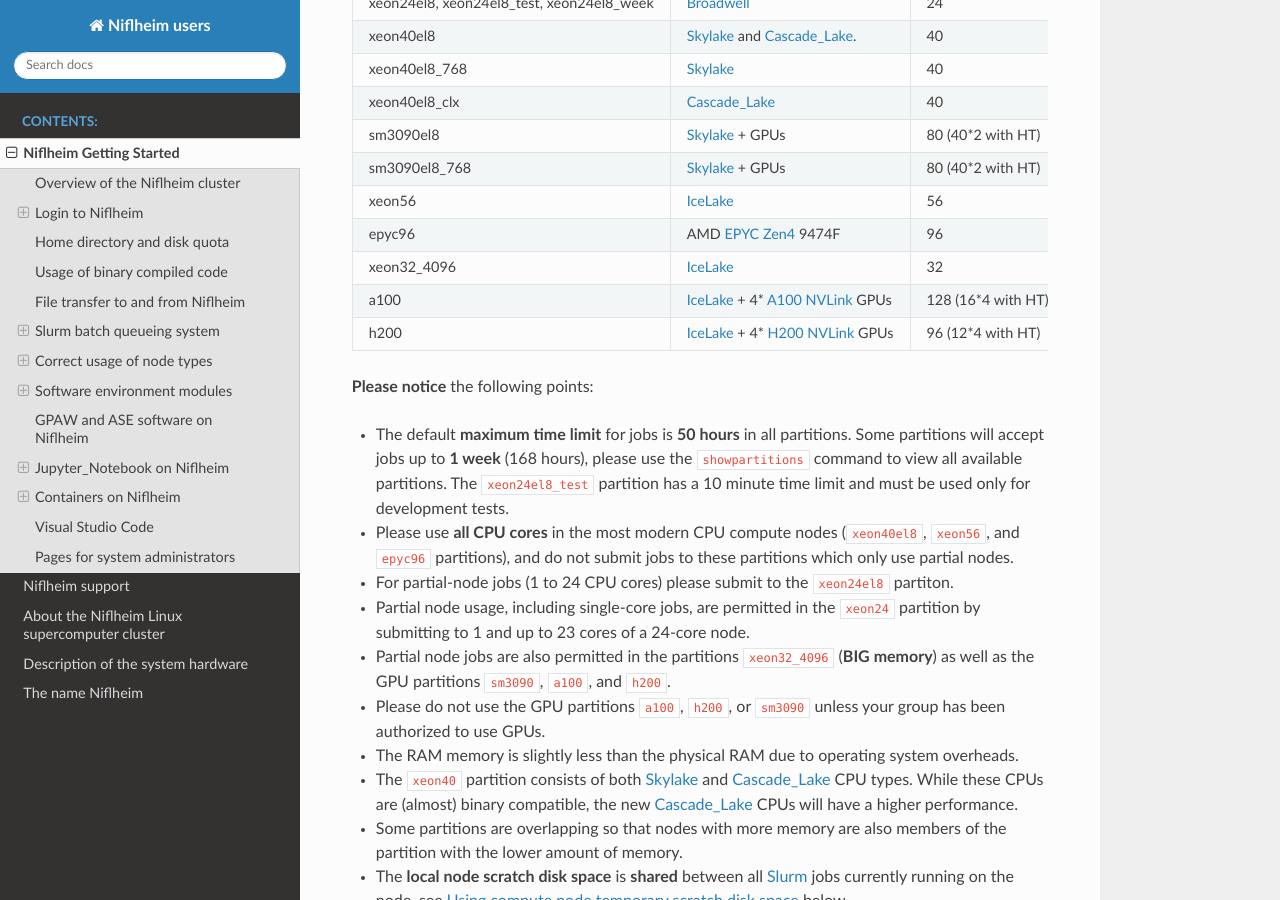
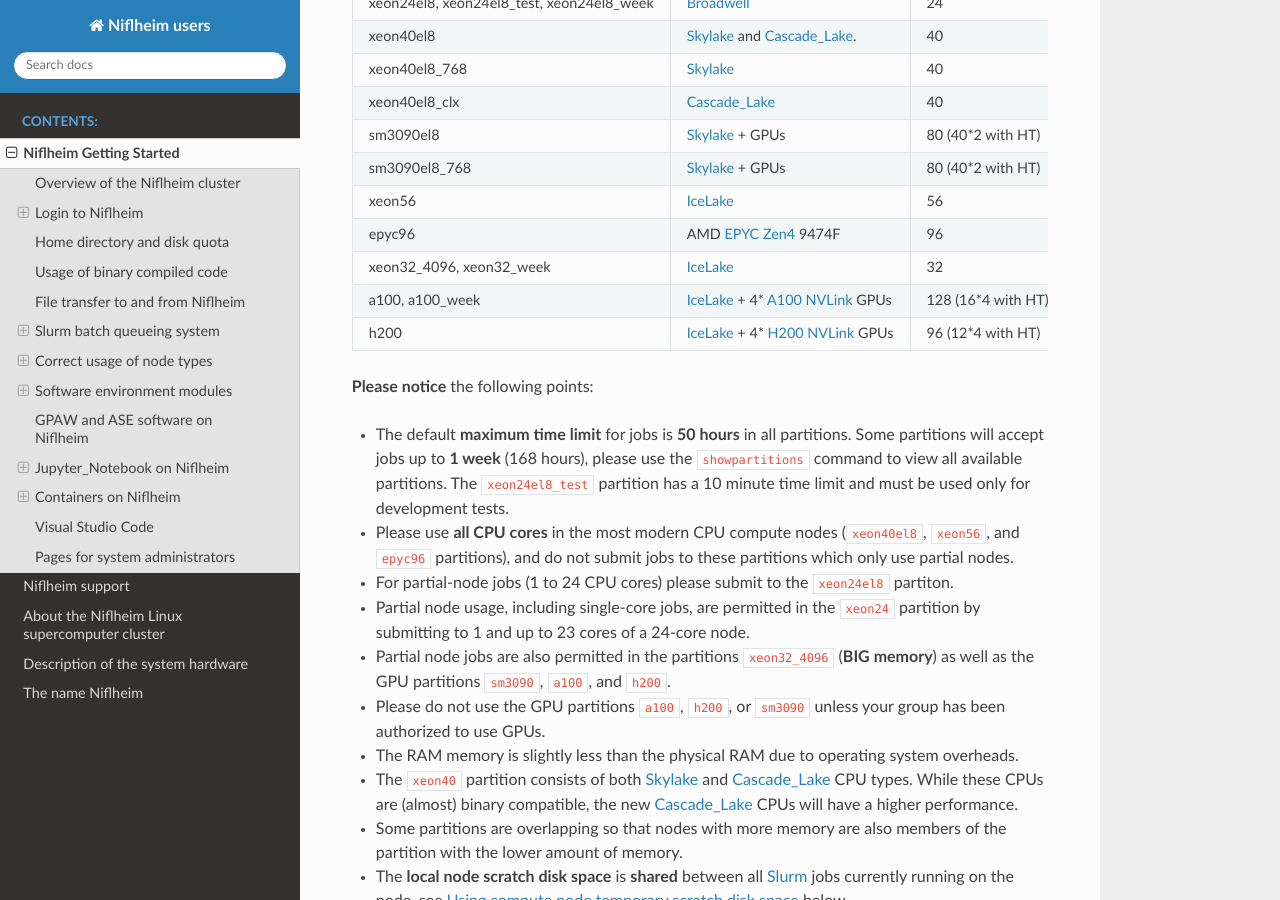
Before and after one commit to OleHolmNielsen/Niflheim_users, a Sphinx documentation site: the page built from docs/Niflheim_Getting_Started.rst, in a window 1280 px wide and 900 px high, scrolled down 4801 px. Built offline with Sphinx 7.4.7 and the Read the Docs theme 3.1.0, drawn with Linux system fonts in a browser that asks for light colours.

Commit message:
Added *week partitions

```diff
--- a/docs/Niflheim_Getting_Started.rst
+++ b/docs/Niflheim_Getting_Started.rst
@@ -257,7 +257,8 @@ Niflheim contains a number of node partitions with different types of CPU archit
     - **/tmp scratch disk**
     - **Login nodes**
     - **Linux_ OS**
-  * - xeon24el8, xeon24el8_test, xeon24el8_week
+  * - xeon24el8, xeon24el8_test,
+      xeon24el8_week
     - Broadwell_
     - 24
     - 254 GB
@@ -313,14 +314,14 @@ Niflheim contains a number of node partitions with different types of CPU archit
     - 1.7 GB
     - fjorm
     - RockyLinux_ 8
-  * - xeon32_4096
+  * - xeon32_4096, xeon32_week
     - IceLake_
     - 32
     - 4096 GB
     - 14 TB
     - surt
     - RockyLinux_ 8
-  * - a100
+  * - a100, a100_week
     - IceLake_ + 4* A100_ NVLink_ GPUs
     - 128 (16*4 with HT)
     - 512 GB
```
